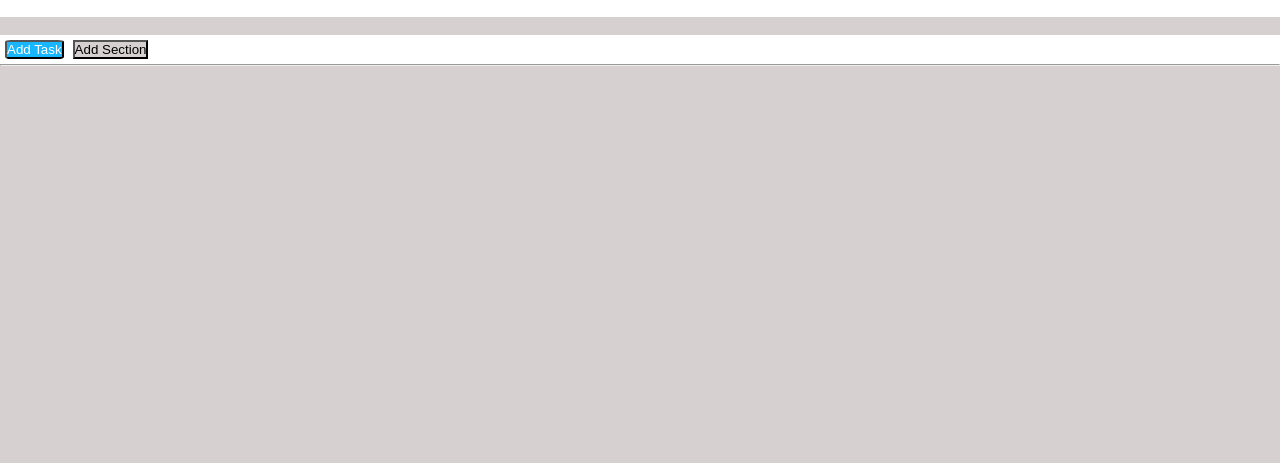
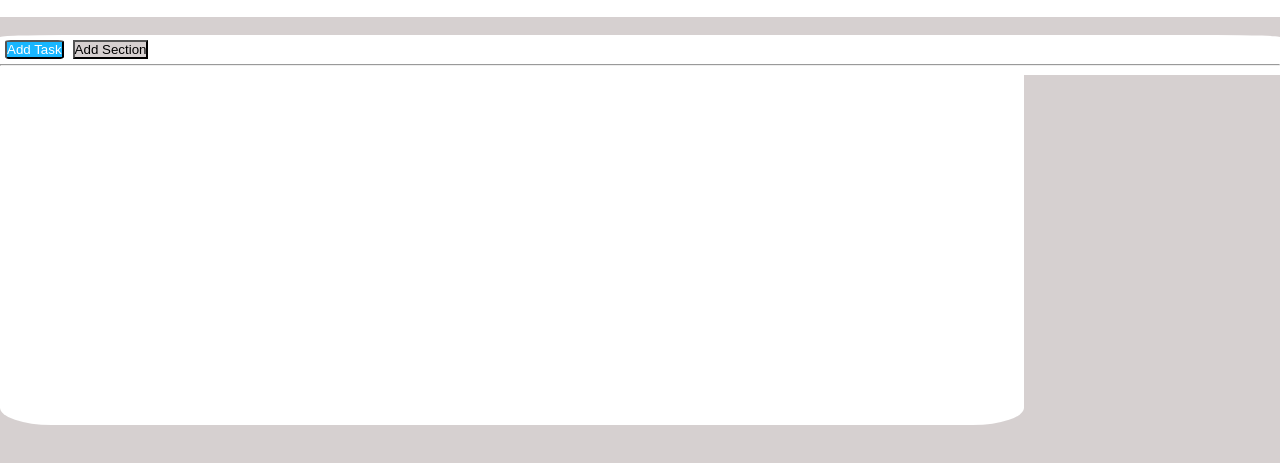
Before and after one commit to LeonardoFilesi/html-css-Toboolist, a plain HTML site: page index.html in a window 1280 px wide. Shown: the part 83-546 px from the top of the page. Drawn offline with Linux system fonts and the light colour scheme.

Commit message:
ancora meglio

```diff
--- a/css/style.css
+++ b/css/style.css
@@ -26,18 +26,13 @@
 
 }
 
-.container2 {
-    background-color: white;
-    height: 400px;
-    width: 600px;
-    margin: 20px;
-    border-radius: 10%;
-
-}
-
 .action-menu {
     background-color: white;
     margin-top: 18px;
+    width: 80%px;
+    height: 40px;
+    border-top-left-radius: 5%;
+    border-top-right-radius: 5%;
 }
 
 .button1 {
@@ -51,3 +46,12 @@
 .hr {
     color: rgb(214, 208, 208);
 }
+
+.options-menu {
+    background-color: white;
+    margin-top: 0px;
+    width: 80%;
+    height: 350px;
+    border-bottom-left-radius: 5%;
+    border-bottom-right-radius: 5%;
+}
--- a/index.html
+++ b/index.html
@@ -25,7 +25,7 @@
             <hr class="hr">
         </div>
 
-        <div class="">
+        <div class="options-menu">
 
         </div>
 
```
